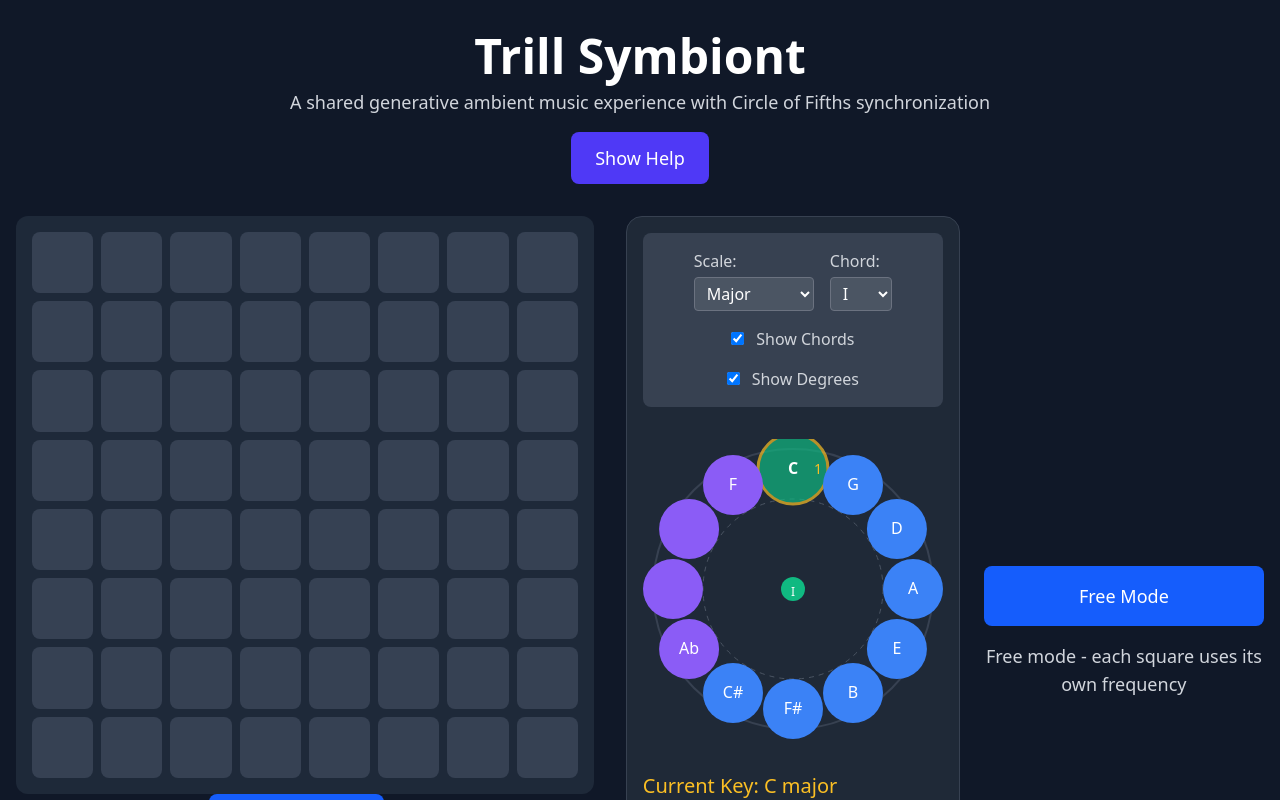
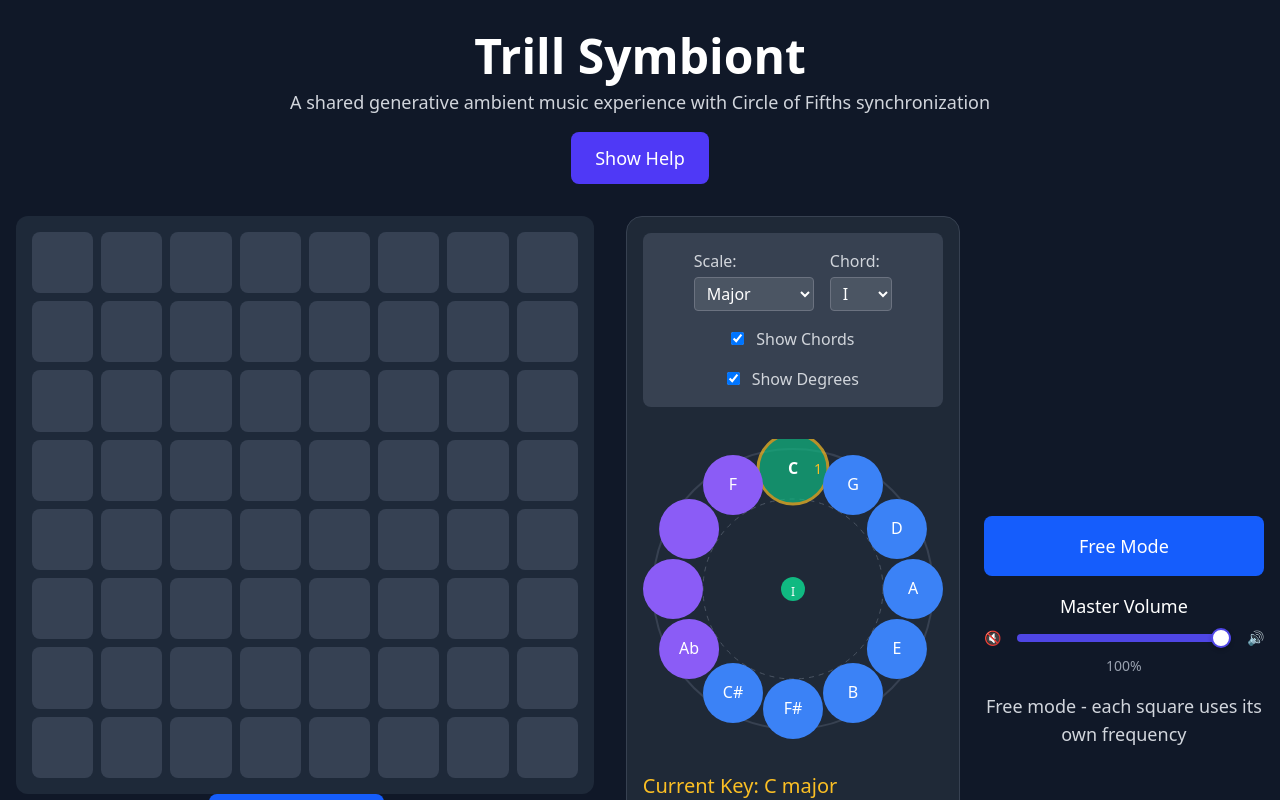
Before and after one commit to starspacegroup/trill-symbiont, a SvelteKit app: page / in a window 1280 px wide. Shown: the top 800 px of the page. Built offline with nearby package versions, Linux system fonts and the light colour scheme.

Commit message:
increase the default main volume to the max and add a volume control to the main page

```diff
--- a/src/lib/components/MusicGrid.svelte
+++ b/src/lib/components/MusicGrid.svelte
@@ -7,6 +7,7 @@
 	export let scaleFrequencies: number[] = [];
 	export let isSynchronized = false;
 	export let currentChord = 'I';
+	export let masterVolume = 1.0; // New volume control prop
 
 	// Grid configuration
 	const GRID_SIZE = 8;
@@ -87,6 +88,11 @@
 
 	const waveTypes: OscillatorType[] = ['sine', 'triangle', 'square', 'sawtooth'];
 
+	// Reactive statement to update master volume
+	$: if (masterGain && audioContext) {
+		masterGain.gain.setValueAtTime(10.0 * masterVolume, audioContext.currentTime);
+	}
+
 	// Initialize audio context
 	async function initAudio() {
 		if (isAudioInitialized) return;
@@ -94,7 +100,7 @@
 		try {
 			audioContext = new (window.AudioContext || (window as any).webkitAudioContext)();
 			masterGain = audioContext.createGain();
-			masterGain.gain.value = 2.3;
+			masterGain.gain.value = 10.0 * masterVolume; // Set to max and apply volume control
 			masterGain.connect(audioContext.destination);
 			isAudioInitialized = true;
 		} catch (error) {
--- a/src/routes/+page.svelte
+++ b/src/routes/+page.svelte
@@ -9,6 +9,7 @@
 	let scaleFrequencies: number[] = [];
 	let isSynchronized = false;
 	let showHelp = false;
+	let masterVolume = 1.0; // Master volume control (max by default)
 
 	// Handle circle of fifths events
 	function handleKeyChange(event: CustomEvent) {
@@ -78,6 +79,7 @@
 						<li>• Click squares to activate ambient sounds</li>
 						<li>• Use "Enable Audio" to start the audio engine</li>
 						<li>• Toggle "Synchronized to Key" to sync all sounds to the selected key</li>
+						<li>• Use the Master Volume slider to control overall audio level</li>
 						<li>• Adjust oscillator controls for each active square</li>
 						<li>• Use evolution mode for generative patterns</li>
 					</ul>
@@ -105,6 +107,7 @@
 				{selectedScale}
 				{scaleFrequencies}
 				{isSynchronized}
+				{masterVolume}
 				currentChord={selectedChord}
 				/>
 			</div>
@@ -134,6 +137,27 @@
 					{isSynchronized ? 'Synchronized to Key' : 'Free Mode'}
 					</button>
 
+					<!-- Master Volume Control -->
+					<div class="flex flex-col gap-2">
+						<label for="master-volume" class="text-lg font-medium text-center">Master Volume</label>
+						<div class="flex items-center gap-4">
+							<span class="text-sm text-gray-400">🔇</span>
+							<input
+								id="master-volume"
+								type="range"
+								min="0"
+								max="1"
+								step="0.01"
+								bind:value={masterVolume}
+								class="flex-1 h-2 bg-gray-700 rounded-lg appearance-none cursor-pointer slider"
+							/>
+							<span class="text-sm text-gray-400">🔊</span>
+						</div>
+						<div class="text-sm text-gray-400 text-center">
+							{Math.round(masterVolume * 100)}%
+						</div>
+					</div>
+
 				<div class="text-base text-gray-300 text-center">
 						{#if isSynchronized}
 						<p class="text-lg">All sounds synchronized to {selectedKey} {selectedScale}</p>
@@ -156,4 +180,42 @@
 		margin: 0;
 		padding: 0;
 	}
+
+	/* Volume slider styling */
+	.slider {
+		background: linear-gradient(to right, #4f46e5 0%, #4f46e5 100%);
+	}
+
+	.slider::-webkit-slider-thumb {
+		appearance: none;
+		width: 20px;
+		height: 20px;
+		border-radius: 50%;
+		background: #ffffff;
+		cursor: pointer;
+		border: 2px solid #4f46e5;
+		box-shadow: 0 2px 4px rgba(0, 0, 0, 0.2);
+	}
+
+	.slider::-moz-range-thumb {
+		width: 20px;
+		height: 20px;
+		border-radius: 50%;
+		background: #ffffff;
+		cursor: pointer;
+		border: 2px solid #4f46e5;
+		box-shadow: 0 2px 4px rgba(0, 0, 0, 0.2);
+	}
+
+	.slider::-webkit-slider-track {
+		height: 8px;
+		border-radius: 4px;
+		background: #374151;
+	}
+
+	.slider::-moz-range-track {
+		height: 8px;
+		border-radius: 4px;
+		background: #374151;
+	}
 </style>
```
